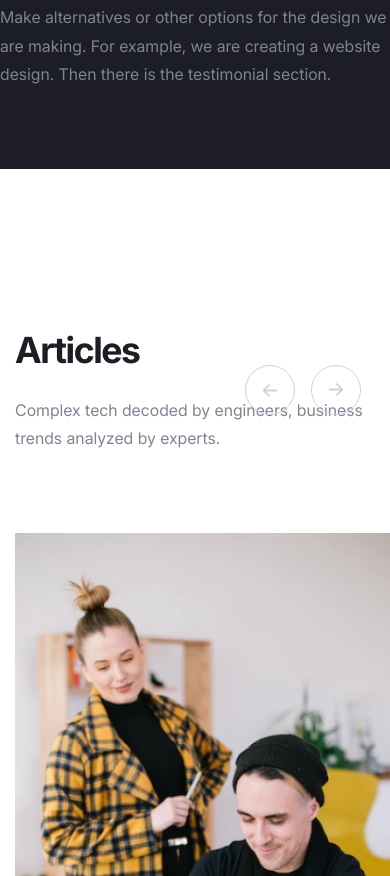
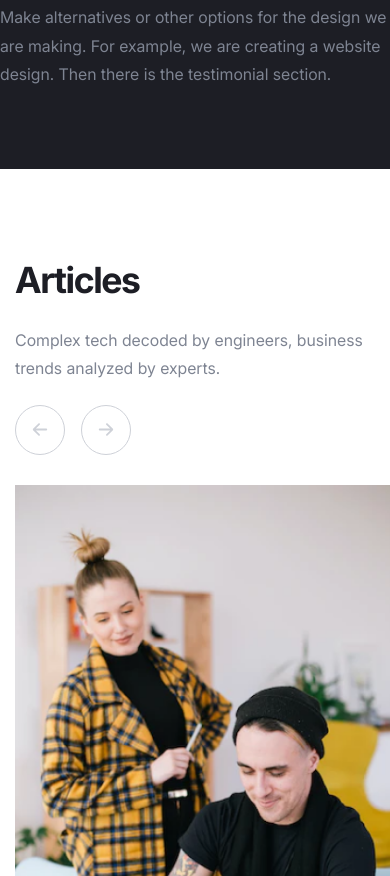
Before and after one commit to evylkin/coca, a website built with Vite: page blog.html in a window 390 px wide. Shown: the part 4188-5064 px from the top of the page. Built offline with nearby package versions, Linux system fonts and the light colour scheme.

Commit message:
added adaptive from articles-slider

```diff
--- a/scss/blog/articles-slider.scss
+++ b/scss/blog/articles-slider.scss
@@ -1,5 +1,8 @@
 .articles-slider {
   padding: 160px 0;
+  @include mobile {
+    padding: 90px 0;
+  }
   &__container {
     padding-right: 0;
     position: relative;
@@ -14,6 +17,9 @@
     color: #7e8492;
     max-width: 400px;
     margin-bottom: 80px;
+    @include mobile {
+      margin-bottom: 52px;
+    }
   }
   &__btns {
     content: '';
@@ -25,6 +31,12 @@
     align-items: center;
     gap: 16px;
     transform: translateY(-70px);
+    @include mobile {
+      position: relative;
+      right: 0px;
+      top: 0%;
+      transform: translateY(-30px);
+    }
   }
   &__btn {
     cursor: pointer;
```
